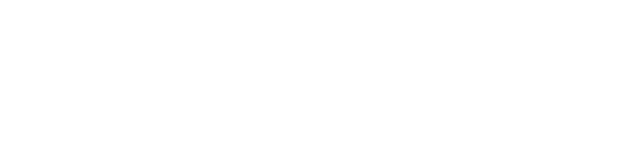
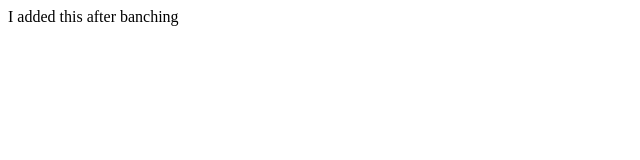
Before and after one commit to Theolin-Nadasen/test-repo, a plain HTML site: page index.html in a window 1280 px wide. Shown: the whole page, without its empty margins (0-640 px from the left). Drawn offline with Linux system fonts and the light colour scheme.

Commit message:
added a p tag

```diff
--- a/index.html
+++ b/index.html
@@ -6,5 +6,7 @@
 </head>
 <body>
 
+    <p>I added this after banching</p>
+
 </body>
 </html>
```
